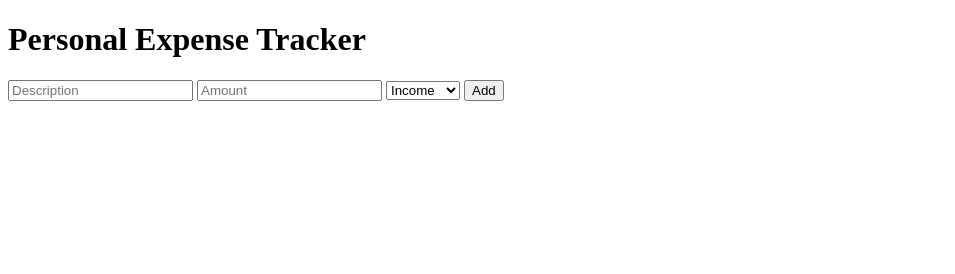
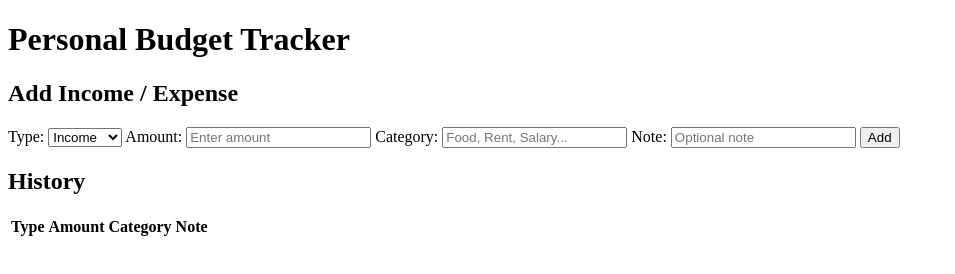
Before and after one commit to weirdboo3k/Budget-Tracker, a plain HTML site: page index.html in a window 1280 px wide. Shown: the whole page, without its empty margins (0-955 px from the left). Drawn offline with Linux system fonts and the light colour scheme.

Commit message:
add basic html form

```diff
--- a/index.html
+++ b/index.html
@@ -1,22 +1,52 @@
 <!DOCTYPE html>
 <html lang="en">
 <head>
-  <meta charset="UTF-8">
-  <title>Expense Tracker</title>
+  <meta charset="UTF-8" />
+  <title>Personal Budget Tracker</title>
+  <link rel="stylesheet" href="css/style.css" />
 </head>
 <body>
-
-  <h1>Personal Expense Tracker</h1>
-
-  <form>
-    <input type="text" placeholder="Description">
-    <input type="number" placeholder="Amount">
-    <select>
-      <option>Income</option>
-      <option>Expense</option>
-    </select>
-    <button>Add</button>
-  </form>
-
+  <h1>Personal Budget Tracker</h1>
+  <section class="form-section">
+    <h2>Add Income / Expense</h2>
+    <form>
+      <label>
+        Type:
+        <select>
+          <option value="income">Income</option>
+          <option value="expense">Expense</option>
+        </select>
+      </label>
+      <label>
+        Amount:
+        <input type="number" placeholder="Enter amount" />
+      </label>
+      <label>
+        Category:
+        <input type="text" placeholder="Food, Rent, Salary..." />
+      </label>
+      <label>
+        Note:
+        <input type="text" placeholder="Optional note" />
+      </label>
+      <button type="button">Add</button>
+    </form>
+  </section>
+  <section class="table-section">
+    <h2>History</h2>
+    <table>
+      <thead>
+        <tr>
+          <th>Type</th>
+          <th>Amount</th>
+          <th>Category</th>
+          <th>Note</th>
+        </tr>
+      </thead>
+      <tbody>
+        <!-- dua du lieu vao sau -->
+      </tbody>
+    </table>
+  </section>
 </body>
 </html>
```
